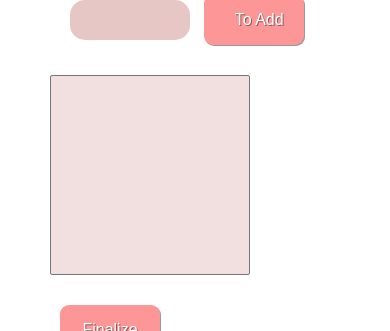
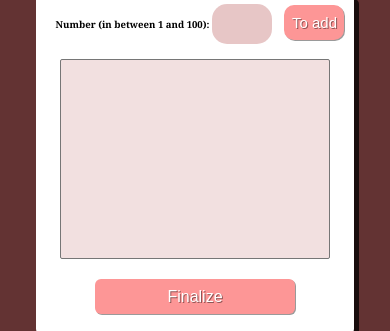
Before and after one commit to matheus369k/AnalizarNumeros, a plain HTML site: page index.html in a window 390 px wide. Shown: the part 256-587 px from the top of the page. Drawn offline with Linux system fonts and the light colour scheme.

Commit message:
atualizado 17/09..

```diff
--- a/css/style.css
+++ b/css/style.css
@@ -50,22 +50,25 @@ main {
     box-shadow: 5px 5px 0px rgba(0, 0, 0, 0.747);
 
     padding: 50px;
-    border-radius: 10px;
+    border-radius: 20px;
 }
 
-@media screen and ( min-width: 450px ) {
+@media screen and ( max-width: 450px ) {
     main {
-        padding: 25px;
+        display: flex;
+        flex-direction: column;
+        justify-content: center;
+        align-items: center;
+        padding: 10px;
         border-radius: 5px;
     }
 }
 
 
-section.given-away-enter {
+.given-away-enter {
     grid-row-start: 1;
     grid-column-start: 1;
     grid-column-end: 4;
-
 
     margin-bottom: 30px;
     font-size: 1em;
@@ -73,28 +76,29 @@ section.given-away-enter {
 
 }
 
-@media screen  and ( min-width: 450px ) {
-    section.given-away-enter {
+@media screen  and ( max-width: 450px ) {
+    .given-away-enter {
+        width: 100%;
         margin-bottom: 15px;
-        font-size: .8em;
+        font-size: .6em;
         padding-left: 10px;
     }
 }
 
-section.given-away-enter input {
+.given-away-enter input {
     border: none;
     border-radius: 15px;
     padding-left: 10px;
 }
 
-@media screen and ( min-width: 450px) {
-    section.given-away-enter input {
+@media screen and ( max-width: 450px) {
+    .given-away-enter .button {
+        font-size: 15px;
         border-radius: 10px;
-        padding-left: 5px;
     }
 }
 
-p input.box {
+.box {
     width: 120px;
     height: 40px;
 
@@ -103,8 +107,8 @@ p input.box {
     background-color: rgba(165, 42, 42, 0.267);
 }
 
-@media screen and ( min-width: 450px ) {
-    p input.box {
+@media screen and ( max-width: 450px ) {
+    .box {
         width: 60px;
         height: 40px;
 
@@ -112,10 +116,11 @@ p input.box {
     }
 }
 
-p input.button{
+.button{
     width: 100px;
     height:50px;
     border-radius: 9px;
+    border: none;
     margin-left: 10px;
 
     font-size: 1em;
@@ -128,24 +133,28 @@ p input.button{
     cursor: pointer;
 }
 
-@media screen and ( min-width: 450px ) {
-    p input.button{
-        width: 80px;
+@media screen and ( max-width: 450px ) {
+    .button{
+        width: 60px;
         height:35px;
         border-radius: 6px;
-        margin-left: 10px;
 
         font-size: 1em;
     }
 }
 
-p input.button:hover{
+.button:hover{
     background-color: rgb(187, 103, 103);
 }
 
-section.given-away-box{
+.given-away-box .button{
+    position:absolute;
+    left: calc(50% - 70px);
+    margin-top: -20px;
+}
+
+.given-away-box{
     width: 90%;
-    min-width: 200px;
 
     grid-row-start: 2;
     grid-row-end: 2;
@@ -155,11 +164,22 @@ section.given-away-box{
     font-weight: 900;
 }
 
+@media screen and ( max-width: 450px ) {
+    .given-away-box .button {
+        position: relative;
+        left: calc(50% - 110px);
+
+        margin-top: 0px;
+        margin-bottom: 10px;
+        width: 200px;
+    }
+}
+
 .given-away-box input {
     border: none;
 }
 
-select.list{
+.list{
     grid-row-end: 2;
     grid-row-start: 3;
     grid-column-start: 3;
@@ -176,8 +196,8 @@ select.list{
 
 }
 
-@media screen and ( min-width: 450px ) {
-    select.list{
+@media screen and ( max-width: 450px ) {
+    .list{
         margin-bottom: 20px;
         padding: 5px;
 
@@ -185,26 +205,26 @@ select.list{
     }
 }
 
-select.list option:hover {
+.list option:hover {
     background-color: rgba(90, 56, 211, 0.37);
 }
 
-section.on p{
+.on p{
     font-weight: 500;
     font-size: 1em;
     margin-top: 15px;
 }
 
-@media screen and ( min-width: 450px ) {
-    section.on p{
-        font-weight: 400;
-        font-size: .9em;
+@media screen and ( max-width: 450px ) {
+    .on p{
+        font-weight: 500;
+        font-size: 1em;
         margin-bottom: 10px;
         margin-left: 10px;
     }
 }
 
-section.off{
+.off{
     display: none;
 }
 
--- a/index.html
+++ b/index.html
@@ -37,12 +37,11 @@
                     name="number"
                     id="inumber">
 
-                    <input
+                    <button
                     onclick="toAdd()"
                     id="button"
                     class="button"
-                    type="submit"
-                    value="To Add">
+                    type="submit" >To add</button>
 
                 </p>
 
```
